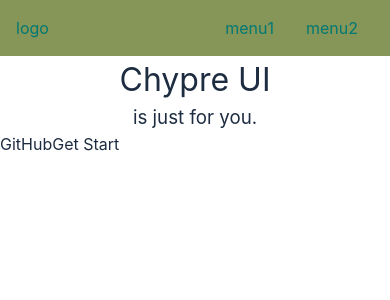
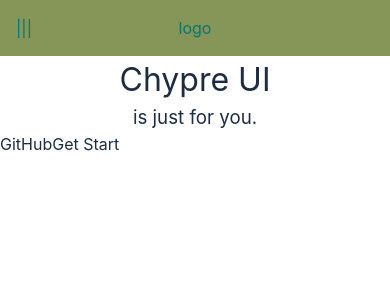
Before and after one commit to Chypre261/chypre-ui, a Vue app: page /#/ in a window 390 px wide. Shown: the top 300 px of the page. Built offline with nearby package versions, Linux system fonts and the light colour scheme.

Commit message:
set TopNav as responsive

```diff
--- a/src/App.vue
+++ b/src/App.vue
@@ -1,14 +1,17 @@
 <template>
-  <router-view />
+  <router-view/>
 </template>
 
 <script>
-import HelloWorld from './components/HelloWorld.vue'
+import {provide, ref} from 'vue'
 
 export default {
   name: 'App',
-  components: {
-    HelloWorld
+
+  setup() {
+
+    const menuVisible = ref(false);
+    provide('menuVisible', menuVisible);
   }
 }
 </script>
--- a/src/components/TopNav.vue
+++ b/src/components/TopNav.vue
@@ -1,6 +1,7 @@
 <template>
   <div class="topnav">
-    <div class="logo">logo</div>
+    <div class="toggleAside">|||</div>
+    <div class="logo" @click="toggleMenu">logo</div>
     <ul class="menu">
       <li>menu1</li>
       <li>menu2</li>
@@ -9,8 +10,20 @@
 </template>
 
 <script lang="ts">
+import {inject, Ref} from 'vue';
+
 export default {
-  name: 'TopNav.vue'
+  name: 'TopNav.vue',
+  setup() {
+
+    const menuVisible = inject<Ref<boolean>>('menuVisible');
+    const toggleMenu = () => {
+      menuVisible.value = !menuVisible.value;
+      console.log(menuVisible);
+    };
+
+    return {toggleMenu};
+  }
 };
 </script>
 
@@ -22,16 +35,41 @@ $color-chypre: #869558;
   color: $color;
   display: flex;
   padding: 16px;
-  >.logo {
+  position: relative;
+
+  > .logo {
     max-width: 6em;
     margin-right: auto;
   }
-  >.menu {
+
+  > .menu {
     display: flex;
     white-space: nowrap;
     flex-wrap: nowrap;
-    >li {
+
+    > li {
       margin: 0 1em;
+    }
+  }
+  > .toggleAside {
+    display: none;
+    width: 24px;
+    height: 24px;
+    position: absolute;
+    left: 16px;
+    top: 50%;
+    transform: translateY(-50%);
+  }
+
+  @media (max-width: 500px) {
+    > .toggleAside {
+      display: inline-block;
+    }
+    .logo {
+      margin: 0 auto;
+    }
+    .menu {
+      display: none;
     }
   }
 }
--- a/src/views/Doc.vue
+++ b/src/views/Doc.vue
@@ -1,7 +1,7 @@
 <template>
   <TopNav></TopNav>
   <div class="content">
-    <aside>
+    <aside v-if="menuVisible">
       <h2>Components</h2>
       <ol>
         <li>
@@ -14,13 +14,41 @@
 </template>
 
 <script lang="ts">
-import TopNav from '../components/TopNav.vue'
+import TopNav from '../components/TopNav.vue';
+import {inject, Ref} from 'vue';
+
 export default {
   name: 'Doc.vue',
-  components: {TopNav}
+  components: {TopNav},
+
+  setup() {
+    const menuVisible = inject<Ref<boolean>>('menuVisible');
+    return {menuVisible};
+  }
 };
 </script>
 
 <style lang="scss" scoped>
+aside {
+  background: lightgrey;
+  width: 150px;
+  padding: 16px;
 
+  > h2 {
+    margin-bottom: 4px;
+  }
+
+  > ol {
+    > li {
+      padding: 4px 0;
+    }
+  }
+
+  @media (max-width: 500px) {
+    position: relative;
+    z-index: 10;
+    top: 0;
+    left: 0;
+  }
+}
 </style>
```
